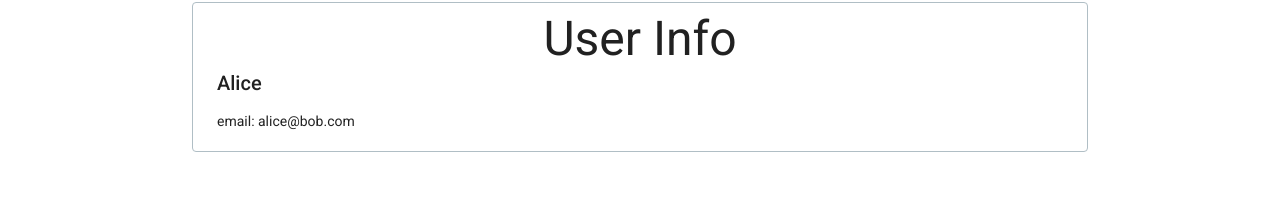
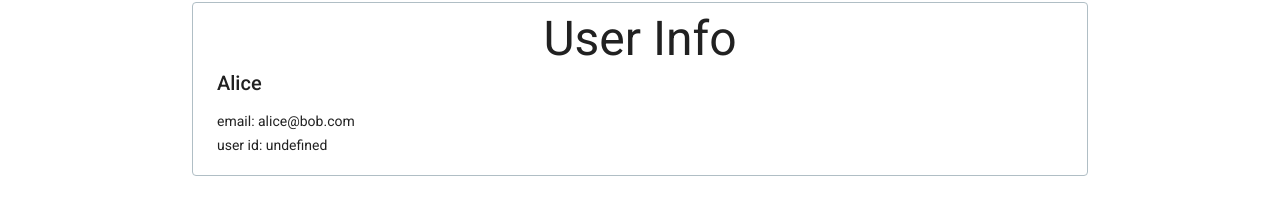
Before and after one commit to seantsao00/When-and-Where-to-Meet-Frontend, a Next.js app: page /me in a window 1280 px wide. Shown: the part 88-302 px from the top of the page. Built offline with nearby package versions, Linux system fonts and the light colour scheme; no server answers.

Commit message:
chore: show user id for UserInfo

```diff
--- a/src/app/me/page.jsx
+++ b/src/app/me/page.jsx
@@ -3,7 +3,7 @@ import { fetchWithAuth } from "@/auth";
 import { Card, Stack, Typography, List, ListItemText } from "@mui/material";
 
 export default async function Info() {
-  //   const userId = await auth();
+  const userId = await auth();
   //   const response = await fetchWithAuth(`/api/users/${userId}`);
   //   if (response.status === 403) {
   //     return <h1>Forbidden</h1>;
@@ -26,6 +26,7 @@ export default async function Info() {
           <Typography variant="h6">{userData.userName}</Typography>
           <List dense>
             <ListItemText primary={`email: ${userData.userEmail}`} />
+            <ListItemText primary={`user id: ${userId}`} />
           </List>
         </Card>
       </Stack>
```
